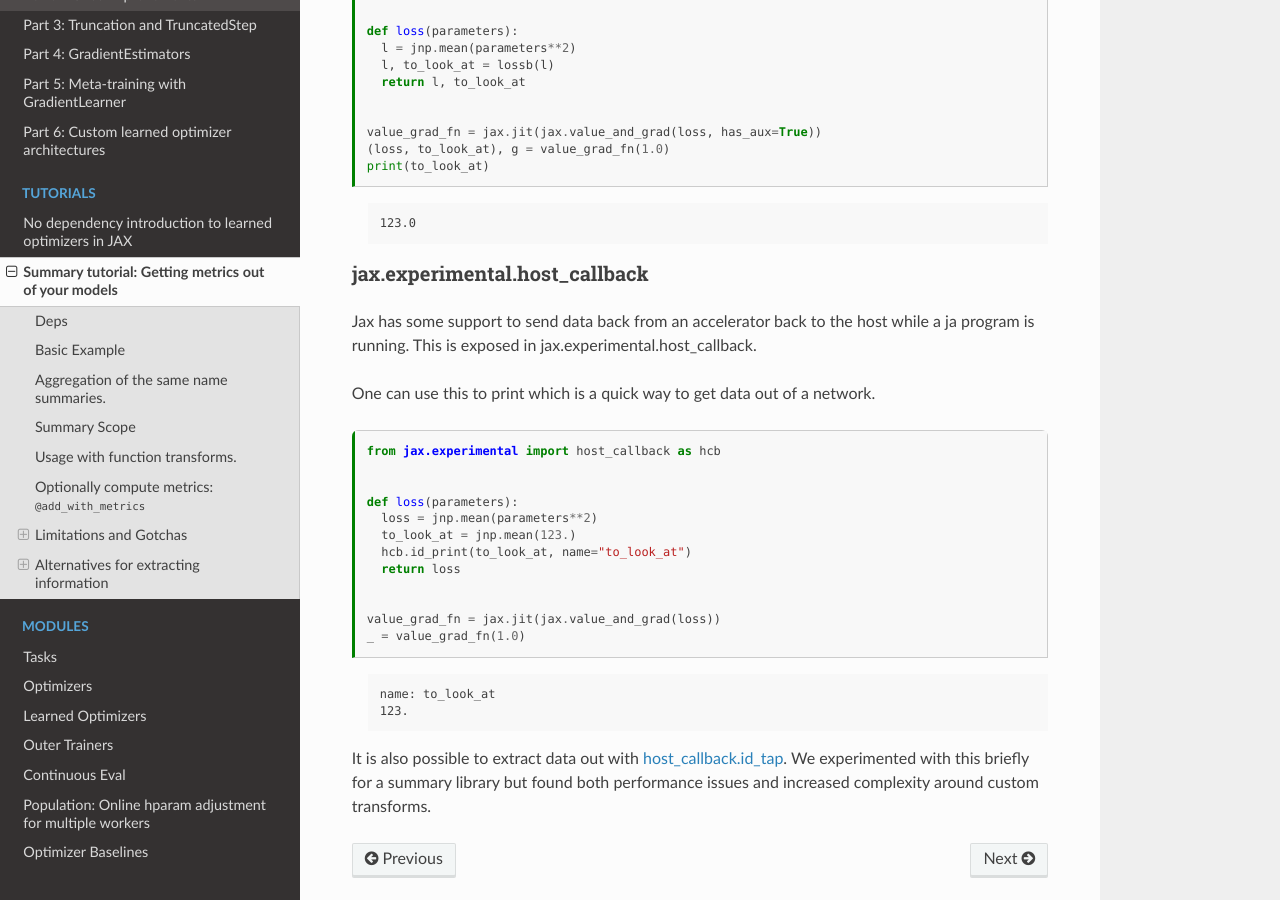
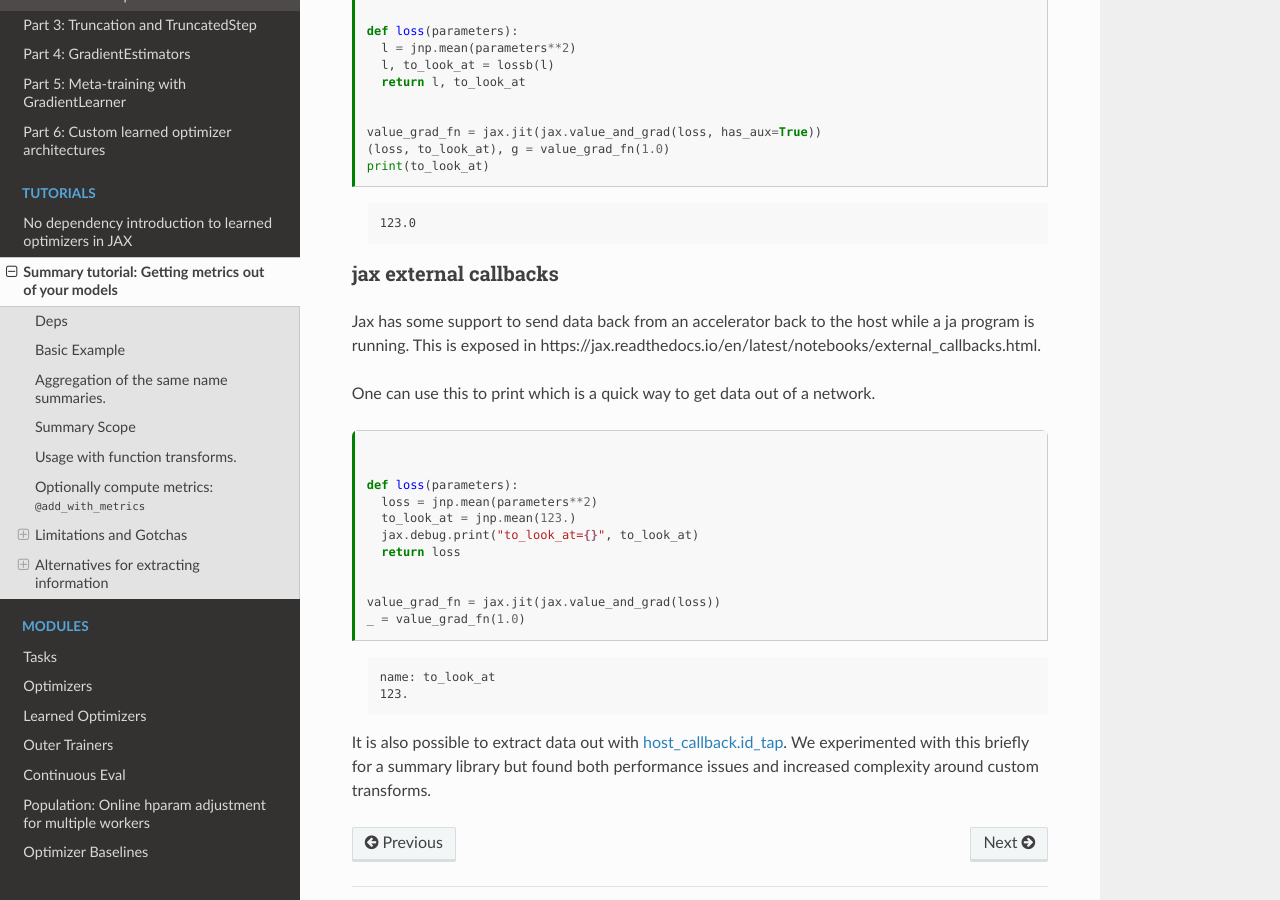
Before and after one commit to google/learned_optimization, a Sphinx documentation site: the page built from docs/notebooks/summary_tutorial.ipynb, in a window 1280 px wide and 900 px high, scrolled down 10011 px. Built offline with Sphinx 7.4.7 and the Read the Docs theme 2.0.0, drawn with Linux system fonts in a browser that asks for light colours.

Commit message:
No public description
PiperOrigin-RevId: 681093047

```diff
--- a/docs/notebooks/summary_tutorial.py
+++ b/docs/notebooks/summary_tutorial.py
@@ -348,20 +348,21 @@ value_grad_fn = jax.jit(jax.value_and_grad(loss, has_aux=True))
 print(to_look_at)
 
 # + [markdown] id="jNt9CNJf2HJN"
-# ### jax.experimental.host_callback
+# ### jax external callbacks
 #
-# Jax has some support to send data back from an accelerator back to the host while a ja program is running. This is exposed in jax.experimental.host_callback.
+# Jax has some support to send data back from an accelerator back to the host
+# while a jax program is running. This is exposed in
+# https://jax.readthedocs.io/en/latest/notebooks/external_callbacks.html.
 #
 # One can use this to print which is a quick way to get data out of a network.
 
 # + colab={"base_uri": "https://localhost:8080/"} id="1Ih2LxP22MZD" outputId="0dd0b8ec-2c9e-414d-eadf-843122b7b8ab"
-from jax.experimental import host_callback as hcb
 
 
 def loss(parameters):
   loss = jnp.mean(parameters**2)
   to_look_at = jnp.mean(123.)
-  hcb.id_print(to_look_at, name="to_look_at")
+  jax.debug.print("to_look_at={}", to_look_at)
   return loss
 
 
```
Also changed, not shown: docs/notebooks/summary_tutorial.md (+3 -4 lines), docs/notebooks/summary_tutorial.ipynb.
